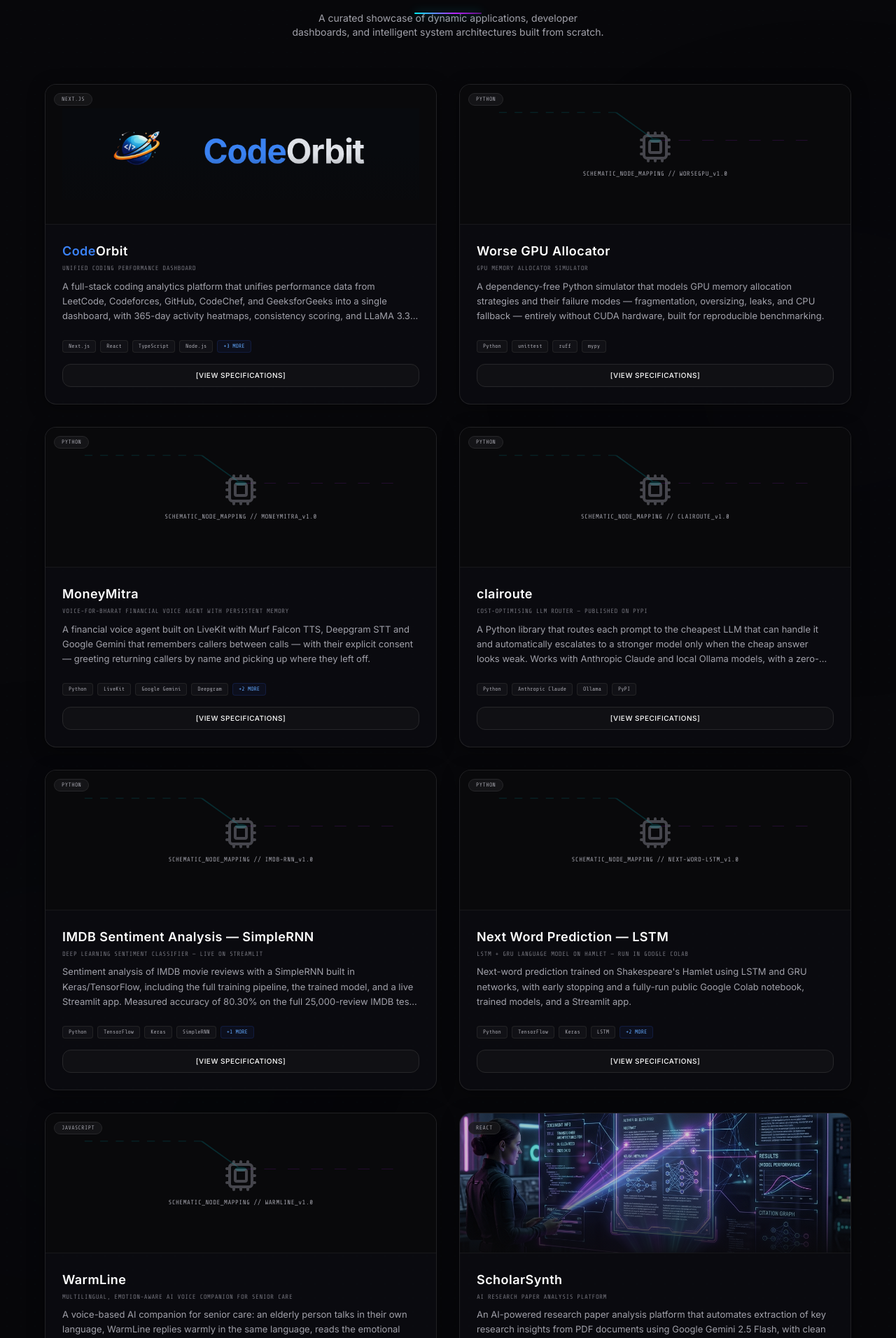
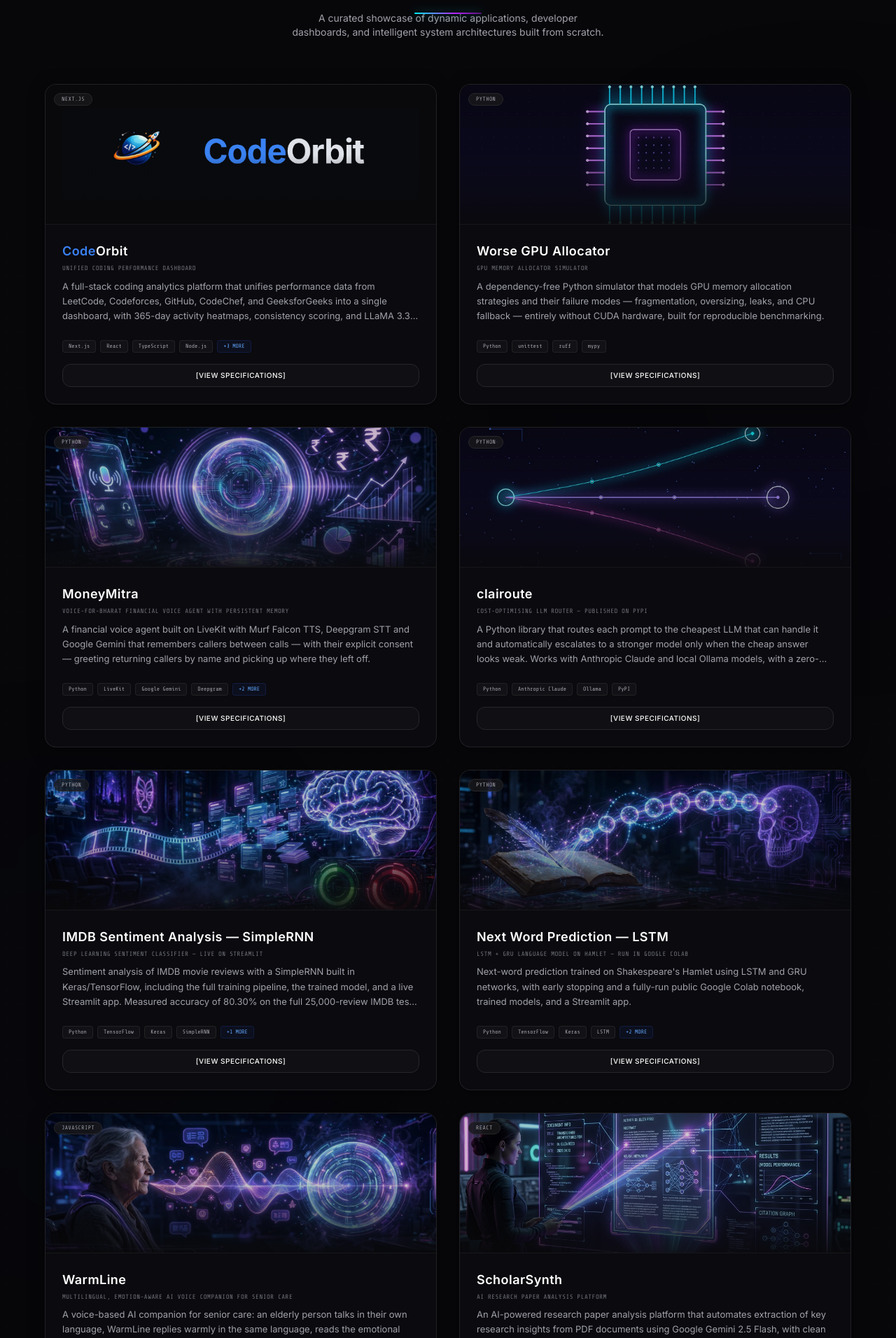
Before and after one commit to Arunendra21/Portfolio, a Next.js app: page / in a window 1280 px wide. Shown: the part 3828-5740 px from the top of the page at 70% size. Built offline with nearby package versions, Linux system fonts and the light colour scheme.

Commit message:
Use real banner images for MoneyMitra, clairoute, IMDB RNN, Next Word LSTM, WarmLine and Worse GPU Allocator project cards

```diff
--- a/src/components/Projects.tsx
+++ b/src/components/Projects.tsx
@@ -49,8 +49,7 @@
       "ruff / mypy static checks, documented via an SRS and threat model."
     ],
     tech: ["Python", "unittest", "ruff", "mypy"],
-    image: "/worsegpu.png",
-    isBlueprint: true,
+    image: "/worsegpu.jpg",
     architecture: "WorseGPUAllocator Core <--> Event Tracer & Invariant Validator <--> CLI + Benchmark Harness",
     github: "https://github.com/Arunendra21/worse-gpu-allocator",
     demo: "https://github.com/Arunendra21/worse-gpu-allocator",
@@ -67,8 +66,7 @@
       "Personalised greeting for returning callers identified by mobile number."
     ],
     tech: ["Python", "LiveKit", "Google Gemini", "Deepgram", "Murf TTS", "SQLite"],
-    image: "/worsegpu.png",
-    isBlueprint: true,
+    image: "/moneymitra.jpg",
     architecture: "Caller Voice <--> LiveKit + Deepgram STT <--> Gemini Agent + Murf TTS <--> SQLite Caller Memory",
     github: "https://github.com/Arunendra21/moneymitra-voice-agent",
     demo: "https://github.com/Arunendra21/moneymitra-voice-agent",
@@ -85,8 +83,7 @@
       "Zero-dependency core — installable via pip install clairoute."
     ],
     tech: ["Python", "Anthropic Claude", "Ollama", "PyPI"],
-    image: "/worsegpu.png",
-    isBlueprint: true,
+    image: "/clairoute.jpg",
     architecture: "Prompt <--> Difficulty Router <--> Claude Haiku / Sonnet / Opus or Local Ollama Models",
     github: "https://github.com/Arunendra21/clairoute",
     demo: "https://pypi.org/project/clairoute/",
@@ -103,8 +100,7 @@
       "Live interactive Streamlit demo for real-time sentiment predictions."
     ],
     tech: ["Python", "TensorFlow", "Keras", "SimpleRNN", "Streamlit"],
-    image: "/worsegpu.png",
-    isBlueprint: true,
+    image: "/imdb-rnn.jpg",
     architecture: "Review Text <--> Tokeniser + Padding (500) <--> Embedding + SimpleRNN <--> Sigmoid Sentiment Score",
     github: "https://github.com/Arunendra21/imdb-sentiment-analysis-rnn",
     demo: "https://imdb-sentiment-analysis-rnn-tcdwkfqmtpcqnxvesaxbqd.streamlit.app/",
@@ -121,8 +117,7 @@
       "Trained .h5 models and a Streamlit app included in the repository."
     ],
     tech: ["Python", "TensorFlow", "Keras", "LSTM", "GRU", "Google Colab"],
-    image: "/worsegpu.png",
-    isBlueprint: true,
+    image: "/next-word-lstm.jpg",
     architecture: "Hamlet Text <--> Tokeniser + Sequences <--> LSTM / GRU Model <--> Next-Word Probabilities",
     github: "https://github.com/Arunendra21/next-word-prediction-lstm-gru",
     demo: "https://colab.research.google.com/drive/1cg0Rs1vcje7qMKQfhyAW7jn8cPVKLbq3",
@@ -139,8 +134,7 @@
       "Graceful offline fallback so the companion never leaves a dead line."
     ],
     tech: ["JavaScript", "Node.js", "Web Speech API", "LLM APIs"],
-    image: "/worsegpu.png",
-    isBlueprint: true,
+    image: "/warmline.jpg",
     architecture: "Browser Voice (Web Speech API) <--> Zero-Dependency Node Server <--> LLM Structured JSON (reply / lang / emotion)",
     github: "https://github.com/Arunendra21/warmline",
     demo: "https://github.com/Arunendra21/warmline",
```
